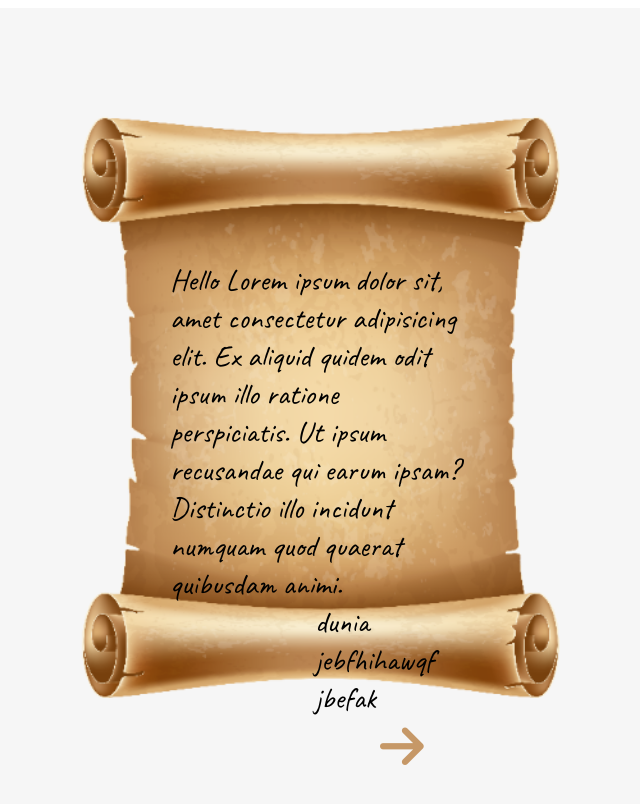
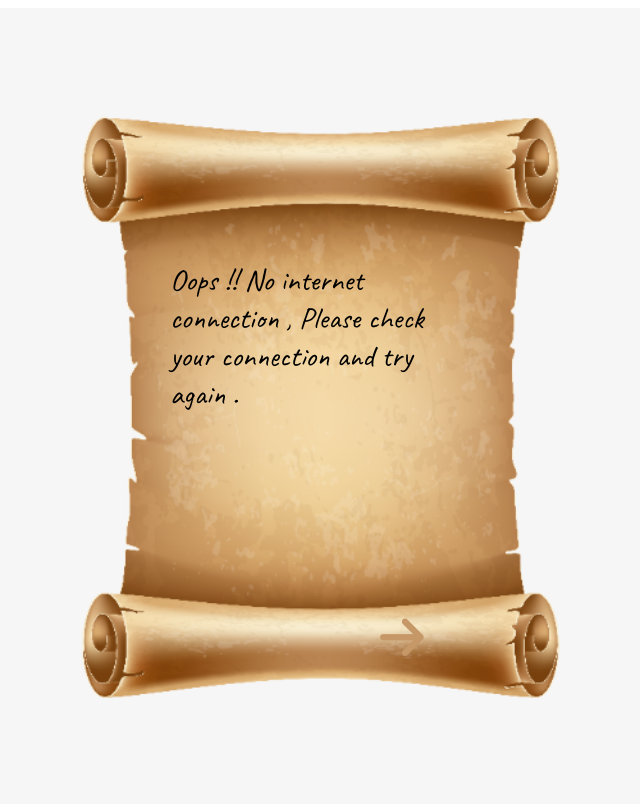
Before and after one commit to Aakash-bhandari/dailyquotes.github.io, a plain HTML site: page index.html in a window 1280 px wide. Shown: the whole page, without its empty margins (320-960 px from the left). Drawn offline with Linux system fonts and the light colour scheme; no server answers; a web font is replaced by a local one.

Commit message:
Update index.html

```diff
--- a/index.html
+++ b/index.html
@@ -16,12 +16,10 @@
       <img src="./images/bckg.png" alt="">
       <div class="notes">
         <div class="quote" id="text">
-          Hello Lorem ipsum dolor sit, amet consectetur adipisicing elit. Ex aliquid quidem odit ipsum illo ratione
-          perspiciatis. Ut ipsum recusandae qui earum ipsam? Distinctio illo incidunt numquam quod quaerat quibusdam
-          animi.
+          Oops !! No internet connection , Please check your connection and try again .
         </div>
         <div class="quote" id="author">
-          dunia jebfhihawqf jbefak
+
         </div>
         <div class="quote" id="next">
           <i class="fa fa-arrow-right" id="arrow" aria-hidden="true"></i>
```
